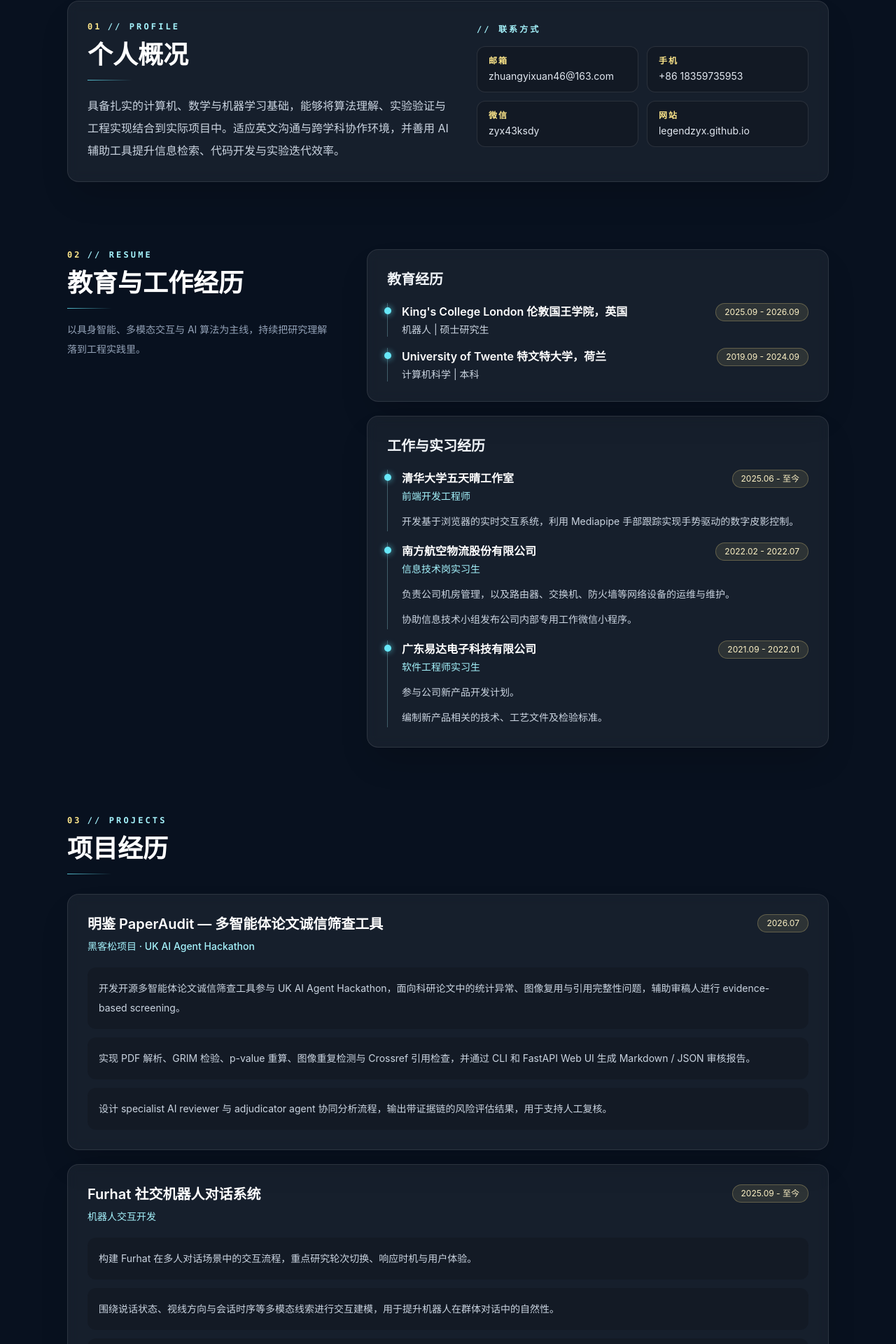
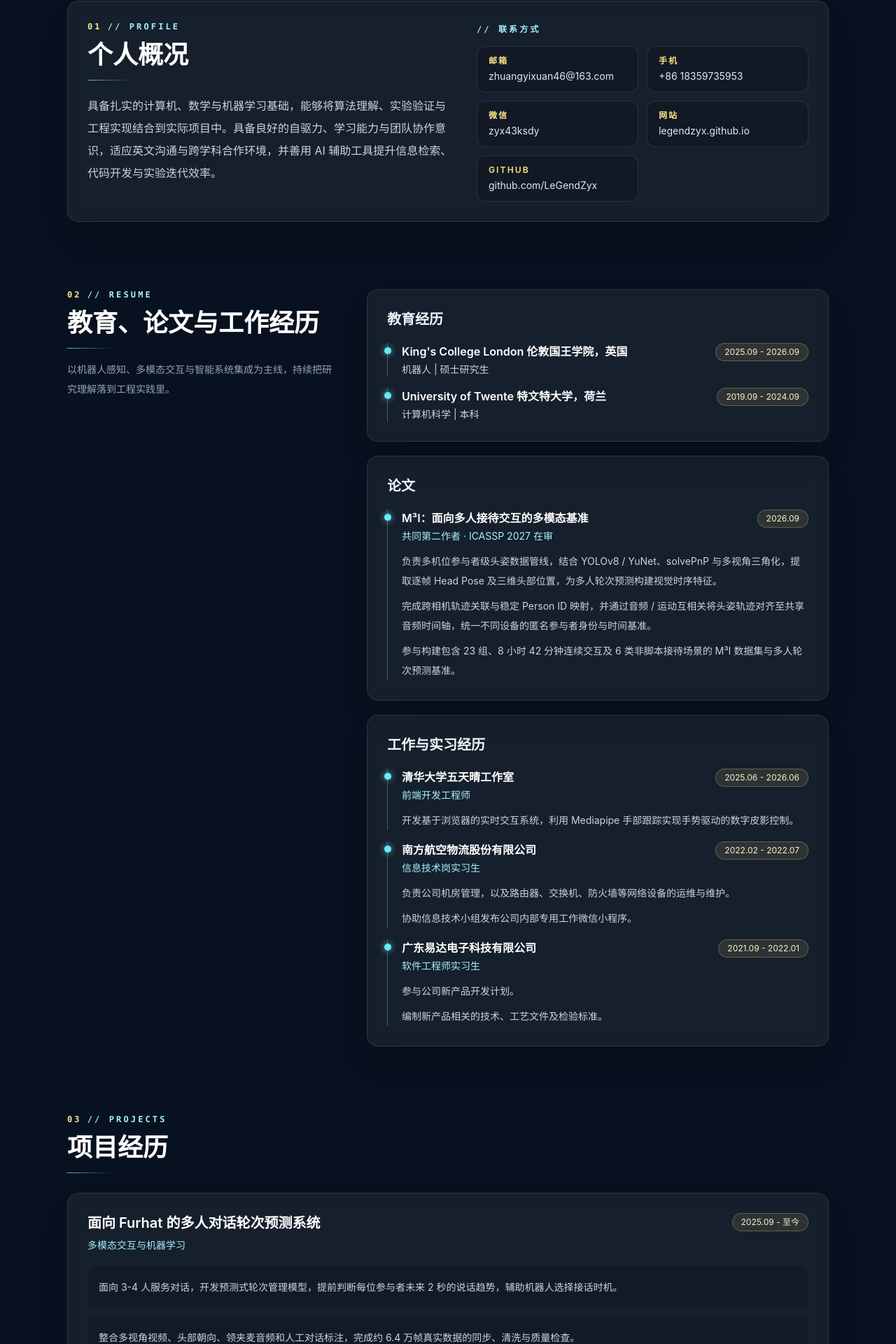
Before and after one commit to LeGendZyx/LeGendZyx.github.io, a React (Vite) app: page / in a window 1280 px wide. Shown: the part 850-2770 px from the top of the page at 70% size. Built offline with nearby package versions, Linux system fonts and the light colour scheme.

Commit message:
Update resume publication and project details

```diff
--- a/src/App.jsx
+++ b/src/App.jsx
@@ -200,6 +200,9 @@ function App() {
                                 <Timeline title={t.ui.educationTitle} items={t.educationList} />
                             </Reveal>
                             <Reveal delay={120}>
+                                <Timeline title={t.ui.publicationTitle} items={t.publicationList} />
+                            </Reveal>
+                            <Reveal delay={200}>
                                 <Timeline title={t.ui.workTitle} items={t.experienceList} />
                             </Reveal>
                         </div>
--- a/src/content.js
+++ b/src/content.js
@@ -3,15 +3,16 @@ const zh = {
     documentTitle: "庄以煊的个人网站",
     profile: {
         name: "庄以煊",
-        title: "关注具身智能、多模态交互与 AI 算法，致力于让智能系统理解人、走进真实场景。",
-        intro: "我是庄以煊，研究方向是具身智能、多模态交互与 AI 算法，关注如何让机器人和智能系统在真实场景中理解人、并与人自然交互。",
+        title: "关注机器人感知、多模态交互与智能系统集成，致力于让智能系统理解人、走进真实场景。",
+        intro: "我是庄以煊，研究方向是机器人感知、多模态交互与智能系统集成，关注如何让机器人和智能系统在真实场景中理解人、并与人自然交互。",
         summary:
-            "具备扎实的计算机、数学与机器学习基础，能够将算法理解、实验验证与工程实现结合到实际项目中。适应英文沟通与跨学科协作环境，并善用 AI 辅助工具提升信息检索、代码开发与实验迭代效率。",
+            "具备扎实的计算机、数学与机器学习基础，能够将算法理解、实验验证与工程实现结合到实际项目中。具备良好的自驱力、学习能力与团队协作意识，适应英文沟通与跨学科合作环境，并善用 AI 辅助工具提升信息检索、代码开发与实验迭代效率。",
         contacts: [
             { label: "邮箱", value: "zhuangyixuan46@163.com", href: "mailto:zhuangyixuan46@163.com" },
             { label: "手机", value: "+86 18359735953", href: "tel:+8618359735953" },
             { label: "微信", value: "zyx43ksdy" },
             { label: "网站", value: "legendzyx.github.io", href: "https://legendzyx.github.io/" },
+            { label: "GitHub", value: "github.com/LeGendZyx", href: "https://github.com/LeGendZyx" },
         ],
     },
     educationList: [
@@ -26,31 +27,33 @@ const zh = {
             time: "2019.09 - 2024.09",
         },
     ],
+    publicationList: [
+        {
+            title: "M³I：面向多人接待交互的多模态基准",
+            role: "共同第二作者 · ICASSP 2027 在审",
+            time: "2026.09",
+            highlights: [
+                "负责多机位参与者级头姿数据管线，结合 YOLOv8 / YuNet、solvePnP 与多视角三角化，提取逐帧 Head Pose 及三维头部位置，为多人轮次预测构建视觉时序特征。",
+                "完成跨相机轨迹关联与稳定 Person ID 映射，并通过音频 / 运动互相关将头姿轨迹对齐至共享音频时间轴，统一不同设备的匿名参与者身份与时间基准。",
+                "参与构建包含 23 组、8 小时 42 分钟连续交互及 6 类非脚本接待场景的 M³I 数据集与多人轮次预测基准。",
+            ],
+        },
+    ],
     projectList: [
         {
-            title: "明鉴 PaperAudit — 多智能体论文诚信筛查工具",
-            role: "黑客松项目 · UK AI Agent Hackathon",
-            time: "2026.07",
-            highlights: [
-                "开发开源多智能体论文诚信筛查工具参与 UK AI Agent Hackathon，面向科研论文中的统计异常、图像复用与引用完整性问题，辅助审稿人进行 evidence-based screening。",
-                "实现 PDF 解析、GRIM 检验、p-value 重算、图像重复检测与 Crossref 引用检查，并通过 CLI 和 FastAPI Web UI 生成 Markdown / JSON 审核报告。",
-                "设计 specialist AI reviewer 与 adjudicator agent 协同分析流程，输出带证据链的风险评估结果，用于支持人工复核。",
-            ],
-        },
-        {
-            title: "Furhat 社交机器人对话系统",
-            role: "机器人交互开发",
+            title: "面向 Furhat 的多人对话轮次预测系统",
+            role: "多模态交互与机器学习",
             time: "2025.09 - 至今",
             highlights: [
-                "构建 Furhat 在多人对话场景中的交互流程，重点研究轮次切换、响应时机与用户体验。",
-                "围绕说话状态、视线方向与会话时序等多模态线索进行交互建模，用于提升机器人在群体对话中的自然性。",
-                "基于 RGBD 视频与音频数据重构对话数据流程，为后续 turn-taking 预测与机器学习建模提供数据支持。",
+                "面向 3-4 人服务对话，开发预测式轮次管理模型，提前判断每位参与者未来 2 秒的说话趋势，辅助机器人选择接话时机。",
+                "整合多视角视频、头部朝向、领夹麦音频和人工对话标注，完成约 6.4 万帧真实数据的同步、清洗与质量检查。",
+                "完成音频、视觉及融合方案的分组对比测试，发现头姿信息能改善整体帧级预测，但直接融合未带来稳定提升。",
             ],
         },
         {
             title: "TIAGo 服务机器人系统集成",
             role: "机器人系统集成",
-            time: "2025.11 - 至今",
+            time: "2025.11 - 2026.04",
             highlights: [
                 "参与基于 TIAGo 的辅助机器人系统开发，负责 Webots 仿真环境构建，以及从感知到导航执行的系统集成。",
                 "基于 ROS 2、Nav2 与服务场景任务逻辑，搭建面向化疗病房辅助场景的人机交互流程，实现从用户请求识别到自主接近的闭环。",
@@ -64,6 +67,16 @@ const zh = {
             highlights: [
                 "基于 ResNet-18、BiLSTM 与 Attention 构建 RGB 视频动作识别模型，用于 30 类工业行为分类。",
                 "完成数据预处理、数据增强、模型训练与验证流程，并在 early stopping 条件下取得 95% 的验证准确率。",
+            ],
+        },
+        {
+            title: "PaperAudit - 多智能体论文诚信筛查工具",
+            role: "黑客松项目 · UK AI Agent Hackathon",
+            time: "2026.07",
+            highlights: [
+                "开发开源多智能体论文诚信筛查工具参与 UK AI Agent Hackathon，面向科研论文中的统计异常、图像复用与引用完整性问题，辅助审稿人进行 evidence-based screening。",
+                "实现 PDF 解析、GRIM 检验、p-value 重算、图像重复检测与 Crossref 引用检查，并通过 CLI 和 FastAPI Web UI 生成 Markdown / JSON 审核报告。",
+                "设计 specialist AI reviewer 与 adjudicator agent 协同分析流程，输出带证据链的风险评估结果，用于支持人工复核。",
             ],
         },
         {
@@ -98,23 +111,23 @@ const zh = {
     projectShowcaseList: [
         {
             title: "TIAGo 服务机器人：病房辅助场景",
-            time: "2025.11 - 至今",
+            time: "2025.11 - 2026.04",
             tech: "ROS 2, Nav2, Webots, Mediapipe",
             description:
                 "面向化疗病房辅助场景的服务机器人，融合招手检测与语音触发的多模态感知，实现从用户请求到自主接近的闭环。",
             image: "projects/tiago.jpg",
         },
         {
-            title: "Furhat 社交机器人：多人对话交互",
+            title: "Furhat 社交机器人：多人对话轮次预测",
             time: "2025.09 - 至今",
-            tech: "Furhat SDK, 多模态线索建模, RGBD 数据",
+            tech: "Furhat SDK, 多模态轮次预测, Head Pose, Audio",
             description:
-                "研究 Furhat 在多人对话中的轮次切换与响应时机，结合说话状态与视线方向等多模态线索，让机器人在群体对话中表现更自然。",
+                "面向 3-4 人服务对话，结合多视角视频、头部朝向与音频开发预测式轮次管理模型，提前判断参与者的说话趋势，辅助机器人选择接话时机。",
             image: "projects/furhat.jpg",
         },
         {
             title: "数字皮影：手势驱动的实时交互",
-            time: "2025.06 - 至今",
+            time: "2025.06 - 2026.06",
             tech: "Web, Mediapipe, 实时手部跟踪",
             description:
                 "清华大学五天晴工作室实习项目，开发基于浏览器的实时交互系统，利用 Mediapipe 手部跟踪实现手势驱动的数字皮影控制。",
@@ -122,7 +135,7 @@ const zh = {
         },
         {
             title: "Unity 2D 模拟经营游戏《宠爱归路》",
-            time: "2024.10 - 至今",
+            time: "2024.10 - 2025.02",
             tech: "Unity, C#, 游戏架构设计",
             description: "任主程完成任务系统、团队协作与核心功能，参加 TapTap Game Jam。",
             image: "projects/pet-way-home.jpg",
@@ -132,7 +145,7 @@ const zh = {
         {
             title: "清华大学五天晴工作室",
             role: "前端开发工程师",
-            time: "2025.06 - 至今",
+            time: "2025.06 - 2026.06",
             highlights: [
                 "开发基于浏览器的实时交互系统，利用 Mediapipe 手部跟踪实现手势驱动的数字皮影控制。",
             ],
@@ -156,15 +169,15 @@ const zh = {
     skillGroups: [
         {
             title: "编程与工程",
-            items: ["Java", "Python", "C++", "JavaScript", "Git"],
+            items: ["Java", "Python", "C++", "Git"],
         },
         {
             title: "机器人与 AI",
-            items: ["ROS 2", "Mediapipe", "TensorFlow", "PyTorch"],
+            items: ["ROS 2", "Mediapipe", "PyTorch"],
         },
         {
             title: "平台与工具",
-            items: ["Linux / Ubuntu", "Unity", "React", "Node.js"],
+            items: ["Linux / Ubuntu", "Webots", "Isaac Sim", "Unity"],
         },
     ],
     languages: ["中文：母语", "英文：雅思 7.5 分"],
@@ -178,16 +191,17 @@ const zh = {
     ui: {
         heroGreeting: "你好，我是",
         heroName: "庄以煊",
-        roles: ["具身智能", "多模态交互", "AI 算法"],
+        roles: ["机器人感知", "多模态交互", "智能系统集成"],
         scrollHint: "向下滚动",
         footer: "© 2026 庄以煊 · 用 React + Vite + Tailwind 构建",
         viewProjects: "查看项目",
         viewResume: "查看简历",
         profileTitle: "个人概况",
         contactTitle: "联系方式",
-        resumeTitle: "教育与工作经历",
-        resumeNote: "以具身智能、多模态交互与 AI 算法为主线，持续把研究理解落到工程实践里。",
+        resumeTitle: "教育、论文与工作经历",
+        resumeNote: "以机器人感知、多模态交互与智能系统集成为主线，持续把研究理解落到工程实践里。",
         educationTitle: "教育经历",
+        publicationTitle: "论文",
         workTitle: "工作与实习经历",
         projectsTitle: "项目经历",
         showcaseTitle: "项目展示 · Projects",
@@ -205,15 +219,16 @@ const en = {
     documentTitle: "Yixuan Zhuang's Personal Website",
     profile: {
         name: "Yixuan Zhuang",
-        title: "Focused on embodied AI, multimodal interaction and AI algorithms — building intelligent systems that understand people in real-world scenarios.",
-        intro: "I'm Yixuan Zhuang. My research interests are embodied AI, multimodal interaction and AI algorithms, with a focus on enabling robots and intelligent systems to understand and naturally interact with people in real-world settings.",
+        title: "Focused on robot perception, multimodal interaction and intelligent system integration, building systems that understand people in real-world scenarios.",
+        intro: "I'm Yixuan Zhuang. My research interests are robot perception, multimodal interaction and intelligent system integration, with a focus on enabling robots and intelligent systems to understand and naturally interact with people in real-world settings.",
         summary:
-            "Solid foundation in computer science, mathematics and machine learning, with the ability to combine algorithmic understanding, experimental validation and engineering implementation in real projects. Comfortable working in English-speaking, cross-disciplinary teams, and skilled at using AI-assisted tools to speed up information retrieval, coding and experiment iteration.",
+            "Solid foundation in computer science, mathematics and machine learning, with the ability to combine algorithmic understanding, experimental validation and engineering implementation in real projects. Self-driven, quick to learn and comfortable working in English-speaking, cross-disciplinary teams, with experience using AI-assisted tools to speed up information retrieval, coding and experiment iteration.",
         contacts: [
             { label: "Email", value: "zhuangyixuan46@163.com", href: "mailto:zhuangyixuan46@163.com" },
             { label: "Phone", value: "+86 18359735953", href: "tel:+8618359735953" },
             { label: "WeChat", value: "zyx43ksdy" },
             { label: "Website", value: "legendzyx.github.io", href: "https://legendzyx.github.io/" },
+            { label: "GitHub", value: "github.com/LeGendZyx", href: "https://github.com/LeGendZyx" },
         ],
     },
     educationList: [
@@ -228,31 +243,33 @@ const en = {
             time: "2019.09 - 2024.09",
         },
     ],
+    publicationList: [
+        {
+            title: "M³I: A Multimodal Benchmark for Multi-Party Reception Interaction",
+            role: "Co-second author · ICASSP 2027 under review",
+            time: "2026.09",
+            highlights: [
+                "Developed the multi-camera, participant-level head-pose data pipeline, combining YOLOv8 / YuNet, solvePnP and multi-view triangulation to extract frame-level head pose and 3D head positions for visual turn-taking features.",
+                "Built cross-camera trajectory association and stable Person ID mapping, then aligned head-pose tracks to a shared audio timeline through audio / motion cross-correlation to unify anonymous participant identities and timing across devices.",
+                "Contributed to the M³I dataset and multi-party turn-taking benchmark, comprising 23 groups, 8 hours 42 minutes of continuous interaction and six unscripted reception scenarios.",
+            ],
+        },
+    ],
     projectList: [
         {
-            title: "PaperAudit — Multi-Agent Research Integrity Screening Tool",
-            role: "Hackathon Project · UK AI Agent Hackathon",
-            time: "2026.07",
-            highlights: [
-                "Developed an open-source multi-agent tool for screening scientific papers for research-integrity anomalies, focusing on statistical errors, image reuse and citation integrity.",
-                "Implemented PDF ingestion, GRIM tests, p-value recomputation, image-duplication detection and Crossref checks, with CLI and FastAPI web interfaces for generating Markdown / JSON audit reports.",
-                "Designed specialist AI reviewer and adjudicator agents to produce evidence-linked risk assessments for human review.",
-            ],
-        },
-        {
-            title: "Furhat Social Robot Dialogue System",
-            role: "Robot Interaction Development",
+            title: "Predictive Multi-Party Turn-Taking for Furhat",
+            role: "Multimodal Interaction & Machine Learning",
             time: "2025.09 - Present",
             highlights: [
-                "Built Furhat's interaction flow for multi-party conversation scenarios, focusing on turn-taking, response timing and user experience.",
-                "Modeled interaction around multimodal cues such as speaking state, gaze direction and conversational timing to make the robot more natural in group conversations.",
-                "Rebuilt the dialogue data pipeline from RGBD video and audio data to support downstream turn-taking prediction and machine learning modeling.",
+                "Developed a predictive turn-management model for 3-4 person service conversations, forecasting each participant's speaking tendency two seconds ahead to help the robot choose when to respond.",
+                "Integrated multi-view video, head orientation, lapel-microphone audio and manual dialogue annotations, synchronizing, cleaning and quality-checking approximately 64,000 frames of real interaction data.",
+                "Compared audio-only, visual-only and multimodal variants, finding that head-pose features improved overall frame-level prediction while direct fusion did not deliver consistent gains.",
             ],
         },
         {
             title: "TIAGo Service Robot System Integration",
             role: "Robot System Integration",
-            time: "2025.11 - Present",
+            time: "2025.11 - 2026.04",
             highlights: [
                 "Contributed to an assistive robot system based on TIAGo, building the Webots simulation environment and integrating the pipeline from perception to navigation execution.",
                 "Built a human-robot interaction flow for a chemotherapy-ward assistance scenario on top of ROS 2, Nav2 and service-task logic, closing the loop from user request recognition to autonomous approach.",
@@ -266,6 +283,16 @@ const en = {
             highlights: [
                 "Built an RGB video action recognition model with ResNet-18, BiLSTM and Attention for classifying 30 industrial action categories.",
                 "Completed data preprocessing, augmentation, training and validation, reaching 95% validation accuracy under early stopping.",
+            ],
+        },
+        {
+            title: "PaperAudit - Multi-Agent Research Integrity Screening Tool",
+            role: "Hackathon Project · UK AI Agent Hackathon",
+            time: "2026.07",
+            highlights: [
+                "Developed an open-source multi-agent tool for screening scientific papers for research-integrity anomalies, focusing on statistical errors, image reuse and citation integrity.",
+                "Implemented PDF ingestion, GRIM tests, p-value recomputation, image-duplication detection and Crossref checks, with CLI and FastAPI web interfaces for generating Markdown / JSON audit reports.",
+                "Designed specialist AI reviewer and adjudicator agents to produce evidence-linked risk assessments for human review.",
             ],
         },
         {
@@ -300,23 +327,23 @@ const en = {
     projectShowcaseList: [
         {
             title: "TIAGo Service Robot: Ward Assistance",
-            time: "2025.11 - Present",
+            time: "2025.11 - 2026.04",
             tech: "ROS 2, Nav2, Webots, Mediapipe",
             description:
                 "A service robot for chemotherapy-ward assistance, fusing hand-wave detection and voice triggers to close the loop from user request to autonomous approach.",
             image: "projects/tiago.jpg",
         },
         {
-            title: "Furhat Social Robot: Multi-Party Dialogue",
+            title: "Furhat Social Robot: Multi-Party Turn-Taking",
             time: "2025.09 - Present",
-            tech: "Furhat SDK, Multimodal Cue Modeling, RGBD Data",
+            tech: "Furhat SDK, Multimodal Turn-Taking, Head Pose, Audio",
             description:
-                "Researching turn-taking and response timing for Furhat in multi-party conversations, combining multimodal cues such as speaking state and gaze direction to make the robot feel more natural in group dialogue.",
+                "A predictive turn-management model for 3-4 person service conversations, combining multi-view video, head orientation and audio to forecast speaking tendencies and help the robot choose when to respond.",
             image: "projects/furhat.jpg",
         },
         {
             title: "Digital Shadow Puppetry: Gesture-Driven Interaction",
-            time: "2025.06 - Present",
+            time: "2025.06 - 2026.06",
             tech: "Web, Mediapipe, Real-Time Hand Tracking",
             description:
                 "Internship project at Wutianqing Studio, Tsinghua University: a browser-based real-time interactive system using Mediapipe hand tracking for gesture-driven digital shadow-puppet control.",
@@ -324,7 +351,7 @@ const en = {
         },
         {
             title: "Unity 2D Management Sim \"The Way Home for Pets\"",
-            time: "2024.10 - Present",
+            time: "2024.10 - 2025.02",
             tech: "Unity, C#, Game Architecture",
             description:
                 "Served as lead programmer for the quest system, team coordination and core features; entered the TapTap Game Jam.",
@@ -335,7 +362,7 @@ const en = {
         {
             title: "Wutianqing Studio, Tsinghua University",
             role: "Frontend Developer",
-            time: "2025.06 - Present",
+            time: "2025.06 - 2026.06",
             highlights: [
                 "Developed a browser-based real-time interactive system using Mediapipe hand tracking for gesture-driven digital shadow puppetry.",
             ],
@@ -362,15 +389,15 @@ const en = {
     skillGroups: [
         {
             title: "Programming & Engineering",
-            items: ["Java", "Python", "C++", "JavaScript", "Git"],
+            items: ["Java", "Python", "C++", "Git"],
         },
         {
             title: "Robotics & AI",
-            items: ["ROS 2", "Mediapipe", "TensorFlow", "PyTorch"],
+            items: ["ROS 2", "Mediapipe", "PyTorch"],
         },
         {
             title: "Platforms & Tools",
-            items: ["Linux / Ubuntu", "Unity", "React", "Node.js"],
+            items: ["Linux / Ubuntu", "Webots", "Isaac Sim", "Unity"],
         },
     ],
     languages: ["Chinese: Native", "English: IELTS 7.5"],
@@ -384,17 +411,18 @@ const en = {
     ui: {
         heroGreeting: "Hi, I'm",
         heroName: "Yixuan Zhuang",
-        roles: ["Embodied AI", "Multimodal Interaction", "AI Algorithms"],
+        roles: ["Robot Perception", "Multimodal Interaction", "Intelligent Systems"],
         scrollHint: "Scroll Down",
         footer: "© 2026 Yixuan Zhuang · Built with React + Vite + Tailwind",
         viewProjects: "View Projects",
         viewResume: "View Resume",
         profileTitle: "Profile",
         contactTitle: "Contact",
-        resumeTitle: "Education & Work Experience",
+        resumeTitle: "Education, Publications & Work Experience",
         resumeNote:
-            "Centered on embodied AI, multimodal interaction and AI algorithms, turning research understanding into engineering practice.",
+            "Centered on robot perception, multimodal interaction and intelligent system integration, turning research understanding into engineering practice.",
         educationTitle: "Education",
+        publicationTitle: "Publications",
         workTitle: "Work & Internships",
         projectsTitle: "Projects",
         showcaseTitle: "Project Showcase",
```
